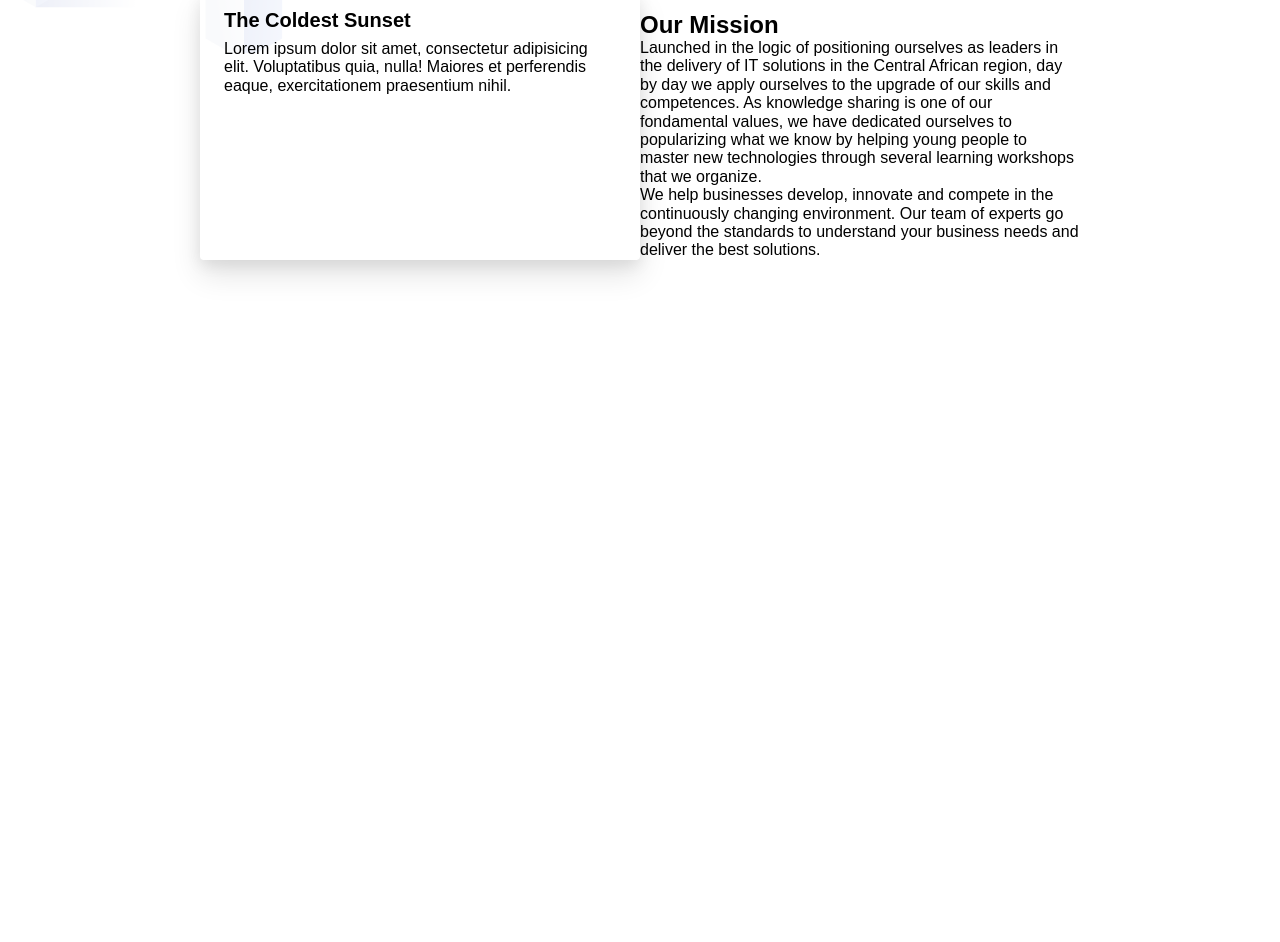
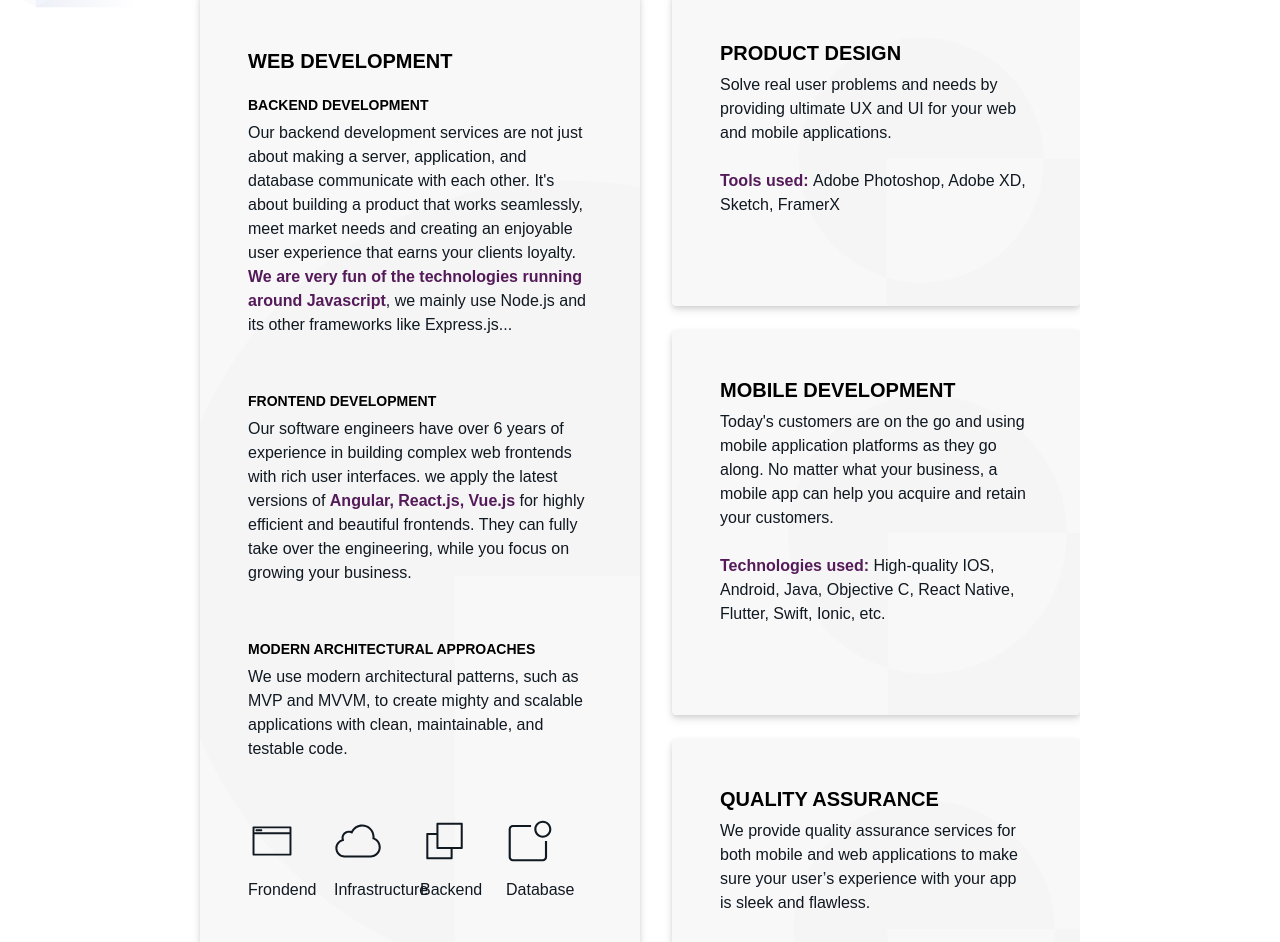
Before and after one commit to Meyllos/website, an Angular app: page / in a window 1280 px wide. Shown: the part 1540-2482 px from the top of the page. Before the commit the page ends 1864 px from the top, so only its background shows below. Built offline with nearby package versions, Linux system fonts and the light colour scheme.

Commit message:
add new services

```diff
--- a/src/app/components/partials/ourservice/ourservice.component.html
+++ b/src/app/components/partials/ourservice/ourservice.component.html
@@ -6,23 +6,96 @@
          <span>Below are all the areas we are experts in. Areas where we collaborate with our clients and help them build great products.</span>
       </div>
         <div class="flex mb-4 sm:py-16 content">
-            <div class="w-1/2 overflow-hidden sm:w-1/2 md:w-full lg:w-1/2 xl:w-1/2 right rounded overflow-hidden shadow-lg">
-              <div class="px-6 py-4">
-                  <div class="font-bold text-xl mb-2">The Coldest Sunset</div>
-                  <p class="text-gray-700 text-base">
-                    Lorem ipsum dolor sit amet, consectetur adipisicing elit. Voluptatibus quia, nulla! Maiores et perferendis eaque, exercitationem praesentium nihil.
+            <div class="w-1/2 overflow-hidden sm:w-1/2 md:w-full lg:w-1/2 xl:w-1/2 right rounded shadow-md grid-service">
+              <div class="px-8 py-6 pt-8 services-stacks">
+                  <div class="font-bold text-xl mb-2 text-gray-400">WEB DEVELOPMENT</div>
+                  <div class="font-bold text-sm mb-2 pt-4">BACKEND DEVELOPMENT</div>
+                  <p class="text-gray-700 text-base font-light">
+                       Our backend development services are not just about making a server,
+                       application, and database communicate with each other.
+                       It's about building a product that works seamlessly,
+                       meet market needs and creating an enjoyable user experience that earns
+                       your clients loyalty.
+                      <span class="font-bold text-purple-500">We are very fun of the technologies running around Javascript</span>, we mainly use Node.js and its other frameworks like Express.js...
                   </p>
+
+                  <div class="font-bold text-sm mb-2 pt-4">FRONTEND DEVELOPMENT</div>
+                  <p class="text-gray-700 text-base font-light">
+                      Our software engineers have over 6 years of experience in building complex web
+                      frontends with rich user interfaces.
+                      we apply the latest versions of  <span class="font-bold text-purple-500">Angular, React.js, Vue.js </span>for highly efficient and beautiful frontends.
+                      They can fully take over the engineering, while you focus on growing your business.
+                  </p>
+                  <div class="font-bold text-sm mb-2 pt-4 uppercase">Modern architectural approaches</div>
+                  <p class="text-gray-700 text-base font-light">
+                      We use modern architectural patterns, such as MVP and MVVM, to create mighty and scalable applications with clean, maintainable, and testable code.
+                  </p>
+
+                  <div class="flex mb-4 pt-4 services-icon-modern">
+                      <div class="w-1/4 bg-gray-500 h-12 frontend">
+                        <svg class="svg-icon" viewBox="0 0 20 20">
+                            <path d="M17.701,3.919H2.299c-0.223,0-0.405,0.183-0.405,0.405v11.349c0,0.223,0.183,0.406,0.405,0.406h15.402c0.224,0,0.405-0.184,0.405-0.406V4.325C18.106,4.102,17.925,3.919,17.701,3.919 M17.296,15.268H2.704V7.162h14.592V15.268zM17.296,6.352H2.704V4.73h14.592V6.352z M5.947,5.541c0,0.223-0.183,0.405-0.405,0.405H3.515c-0.223,0-0.405-0.182-0.405-0.405c0-0.223,0.183-0.405,0.405-0.405h2.027C5.764,5.135,5.947,5.318,5.947,5.541"></path>
+                        </svg>
+                        <p class="mt-2 text-xl pr-8 text-gray-600">Frondend</p>
+                      </div>
+                      <div class="w-1/4 bg-gray-400 h-12 infrastructure">
+                        <svg class="svg-icon" viewBox="0 0 20 20">
+                            <path fill="none" d="M16.888,8.614c0.008-0.117,0.018-0.233,0.018-0.352c0-2.851-2.311-5.161-5.16-5.161c-1.984,0-3.705,1.121-4.568,2.763c-0.32-0.116-0.664-0.182-1.023-0.182c-1.663,0-3.011,1.348-3.011,3.01c0,0.217,0.024,0.427,0.067,0.631c-1.537,0.513-2.647,1.96-2.647,3.67c0,2.138,1.733,3.87,3.871,3.87h10.752c2.374,0,4.301-1.925,4.301-4.301C19.486,10.792,18.416,9.273,16.888,8.614 M15.186,16.003H4.433c-1.66,0-3.01-1.351-3.01-3.01c0-1.298,0.827-2.444,2.06-2.854l0.729-0.243l-0.16-0.751C4.02,8.993,4.003,8.841,4.003,8.692c0-1.186,0.965-2.15,2.151-2.15c0.245,0,0.49,0.045,0.729,0.131l0.705,0.256l0.35-0.664c0.748-1.421,2.207-2.303,3.807-2.303c2.371,0,4.301,1.929,4.301,4.301c0,0.075-0.007,0.148-0.012,0.223l-0.005,0.073L15.99,9.163l0.557,0.241c1.263,0.545,2.079,1.785,2.079,3.159C18.626,14.46,17.082,16.003,15.186,16.003"></path>
+                        </svg>
+                        <p class="mt-2 text-xl pr-8 text-gray-600">Infrastructure</p>
+                      </div>
+                      <div class="w-1/4 bg-gray-500 h-12 backends">
+                        <svg class="svg-icon" viewBox="0 0 20 20">
+                            <path d="M17.391,2.406H7.266c-0.232,0-0.422,0.19-0.422,0.422v3.797H3.047c-0.232,0-0.422,0.19-0.422,0.422v10.125c0,0.232,0.19,0.422,0.422,0.422h10.125c0.231,0,0.422-0.189,0.422-0.422v-3.797h3.797c0.232,0,0.422-0.19,0.422-0.422V2.828C17.812,2.596,17.623,2.406,17.391,2.406 M12.749,16.75h-9.28V7.469h3.375v5.484c0,0.231,0.19,0.422,0.422,0.422h5.483V16.75zM16.969,12.531H7.688V3.25h9.281V12.531z"></path>
+                          </svg>
+                          <p class="mt-2 text-xl pr-8 text-gray-600">Backend</p>
+                      </div>
+                      <div class="w-1/4 bg-gray-400 h-12 databases">
+                        <svg class="svg-icon" viewBox="0 0 20 20">
+                            <path fill="none" d="M16.227,16.672c0,0.49-0.396,0.889-0.889,0.889H2.883c-0.491,0-0.889-0.398-0.889-0.889V5.107c0-0.491,0.398-0.89,0.889-0.89h7.562V3.328H2.883c-0.982,0-1.779,0.796-1.779,1.779v11.565c0,0.982,0.796,1.779,1.779,1.779h12.455c0.982,0,1.779-0.797,1.779-1.779V10h-0.891V16.672z M15.338,1.549c-1.965,0-3.559,1.593-3.559,3.558c0,1.966,1.594,3.558,3.559,3.558s3.559-1.592,3.559-3.558C18.896,3.142,17.303,1.549,15.338,1.549z M15.338,7.776c-1.475,0-2.668-1.195-2.668-2.669c0-1.474,1.193-2.669,2.668-2.669s2.668,1.195,2.668,2.669C18.006,6.581,16.812,7.776,15.338,7.776z"></path>
+                        </svg>
+                        <p class="mt-2 text-xl pr-8 text-gray-600">Database</p>
+                      </div>
+                    </div>
+
+
               </div>
             </div>
-            <div class="w-1/2 overflow-hidden sm:w-1/2 md:w-full lg:w-1/2 xl:w-1/2 left">
-              <p>&nbsp;</p>
-              <h2>Our Mission</h2>
-              <p>Launched in the logic of positioning ourselves as leaders in the delivery
-                of IT solutions in the Central African region, day by day we apply ourselves to the upgrade of our skills and competences.
-                 As knowledge sharing is one of our fondamental values, we have dedicated ourselves to popularizing what we know by helping
-                 young people to master new technologies through several learning workshops that we organize.
-               </p>
-               <p> We help businesses develop, innovate and compete in the continuously changing environment. Our team of experts go beyond the standards to understand your business needs and deliver the best solutions.</p>
+            <div class="w-1/2 overflow-hidden sm:w-1/2 md:w-full lg:w-1/2 xl:w-1/2 pl-8 left services-stacks">
+              <div class="flex mb-4 rounded shadow-md grid-service">
+                  <div class="flex-1 bg-gray-500 px-8 py-6">
+                      <div class="font-bold text-xl mb-2 text-gray-400 uppercase">Product Design</div>
+                      <p class="text-gray-700 text-base font-light">
+                          Solve real user problems and needs by providing ultimate UX and UI for your web and mobile applications. <br> <br>
+
+                          <span class="font-bold text-purple-500">Tools used: </span>Adobe Photoshop, Adobe XD, Sketch, FramerX
+                      </p>
+                  </div>
+                </div>
+
+                <div class="flex mb-4 pt-8 rounded overflow-hidden shadow-md grid-service">
+                    <div class="flex-1 bg-gray-500 px-8 py-6">
+                        <div class="font-bold text-xl mb-2 text-gray-400">MOBILE DEVELOPMENT</div>
+                        <p class="text-gray-700 text-base font-light">
+                            Today's customers are on the go and using mobile application platforms as they go along.
+                            No matter what your business, a mobile app can help you acquire and retain your customers. <br> <br>
+
+                            <span class="font-bold text-purple-500">Technologies used:</span> High-quality IOS, Android, Java, Objective C, React Native, Flutter, Swift, Ionic, etc.
+                        </p>
+                    </div>
+                  </div>
+
+                  <div class="flex mb-4 pt-8 rounded overflow-hidden shadow-md grid-service">
+                      <div class="flex-1 bg-gray-500 px-8 py-6">
+                          <div class="font-bold text-xl mb-2 text-gray-400 uppercase">Quality Assurance</div>
+                          <p class="text-gray-700 text-base font-light">
+                              We provide quality assurance services for both mobile and web applications to make sure your user’s experience with your app is sleek and flawless. <br> <br>
+
+                              <span class="font-bold text-purple-500">Product quality criteria:</span> Functionality, Reliability, Stability, Efficiency, Usability, Compatibility, Security, Maintainability.
+                          </p>
+                      </div>
+                    </div>
+
             </div>
           </div>
     </div>
--- a/src/app/components/partials/ourservice/ourservice.component.scss
+++ b/src/app/components/partials/ourservice/ourservice.component.scss
@@ -42,3 +42,38 @@
     padding-right: 30px;
     position: relative;
 }
+
+.services .services-stacks p{
+    font-family: OpenSans, sans-serif;
+    font-size: 16px;
+    line-height: 1.5;
+    color: #101820;
+    margin-bottom: 40px;
+}
+.services .services-stacks p span{
+    color: #551a59;
+
+}
+.grid-service{
+        margin-bottom: 24px;
+        padding: 25px 16px;
+        position: relative;
+        min-height: 235px;
+        background: #F8F8F9 url('../../../../assets/images/grid-bg-service.svg') no-repeat center;
+        background-size: cover;
+        -webkit-border-radius: 4px;
+        -moz-border-radius: 4px;
+        border-radius: 4px;
+        -webkit-transition: 0.3s;
+        -ms-transition: 0.3s;
+        -moz-transition: 0.3s;
+        transition: 0.3s;
+}
+
+.services-icon-modern .svg-icon{
+    width: 3em;
+    height: 3em;
+}
+.services-icon-modern .svg-icon path{
+    fill: #101820;
+}
```
Also changed, not shown: src/assets/images/grid-bg-service.svg (added), src/assets/images/modern/frontend.svg (added).
